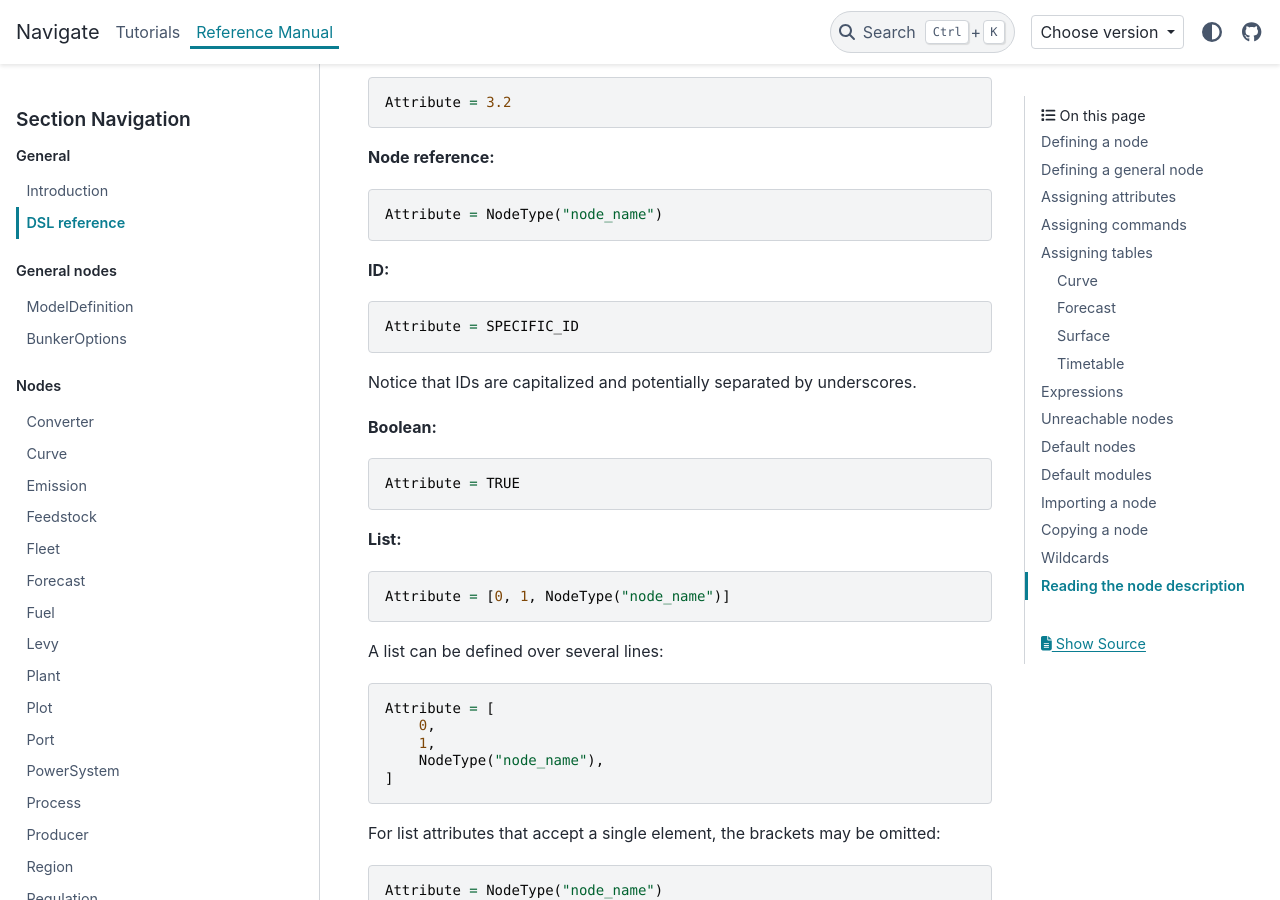
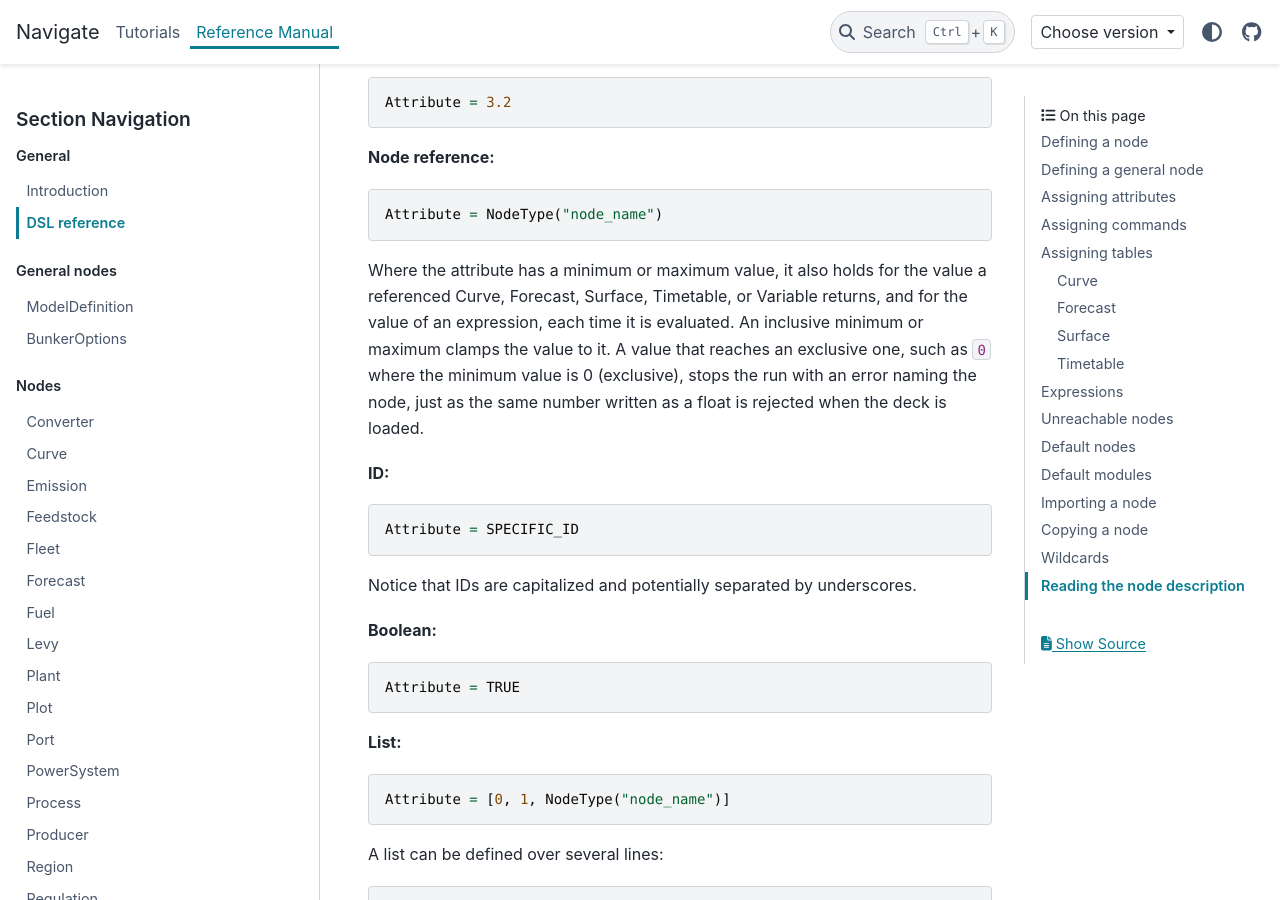
Before and after one commit to zerocarbonshipping/navigate-zcs, a Sphinx documentation site: the page built from docs/reference_manual/dsl_reference.md, in a window 1280 px wide and 900 px high, scrolled down 1859 px. Built offline with Sphinx 7.4.7 and the PyData theme 0.15.4, drawn with Linux system fonts in a browser that asks for light colours; some of the changed text lies outside the part shown.

Commit message:
Document that a calculator reaching an exclusive attribute bound stops the run
The reference manual states where attribute bounds meet calculators and
expressions: an inclusive minimum or maximum clamps the value, and one
reaching an exclusive bound stops the run. The changelog flags the
change as breaking for decks.

Co-Authored-By: Claude Opus 5.5 <noreply@anthropic.com>

````diff
--- a/docs/reference_manual/dsl_reference.md
+++ b/docs/reference_manual/dsl_reference.md
@@ -72,6 +72,8 @@ Where `x` depends on the specific attribute. Attributes are written in upper cam
   ```python
   Attribute = NodeType("node_name")
   ```
+  Where the attribute has a minimum or maximum value, it also holds for the value a referenced Curve, Forecast, Surface, Timetable, or Variable returns, and for the value of an expression, each time it is evaluated. An inclusive minimum or maximum clamps the value to it. A value that reaches an exclusive one, such as `0` where the minimum value is 0 (exclusive), stops the run with an error naming the node, just as the same number written as a float is rejected when the deck is loaded.
+
 **ID:**
   ```python
   Attribute = SPECIFIC_ID
@@ -224,6 +226,8 @@ Attribute = <0.5 * Forecast("name_1") + Forecast("name_2")>
 set_command("key", <0.5 * Forecast("name_1") + Forecast("name_2")>)
 ```
 
+An expression's value is held to the attribute's minimum and maximum value the way a referenced node's is (see [Assigning attributes](#assigning-attributes)).
+
 An expression is accepted only where the value is used as a number: an attribute or command that accepts scalars, or one accepting a Curve, Forecast, Surface, Timetable, or Variable that it evaluates. Where a node is expected as such — a `Port` in `Jurisdiction`, a `Fuel` on a `Plant`, the Curves of `InitialAgeDistribution`, or the Forecast of `set_existing_pipeline`, which are read as tables — an expression is rejected when the deck is loaded, even one that only names the node:
 
 ```python
````
Also changed, not shown: CHANGELOG.md (+13 -0 lines), docs/reference_manual/curve.md (+2 -0 lines), docs/reference_manual/forecast.md (+2 -0 lines), docs/reference_manual/surface.md (+2 -0 lines), docs/reference_manual/timetable.md (+2 -0 lines), docs/reference_manual/variable.md (+2 -0 lines).
